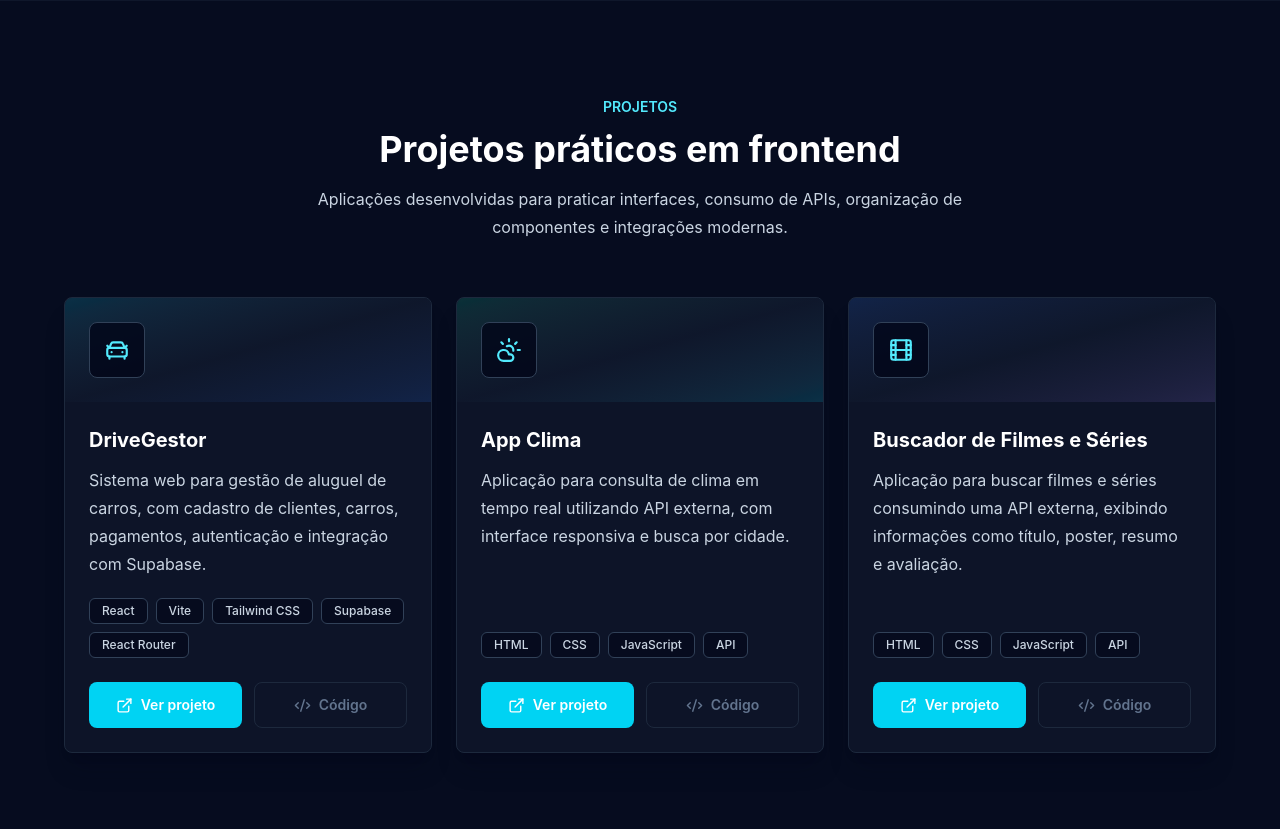
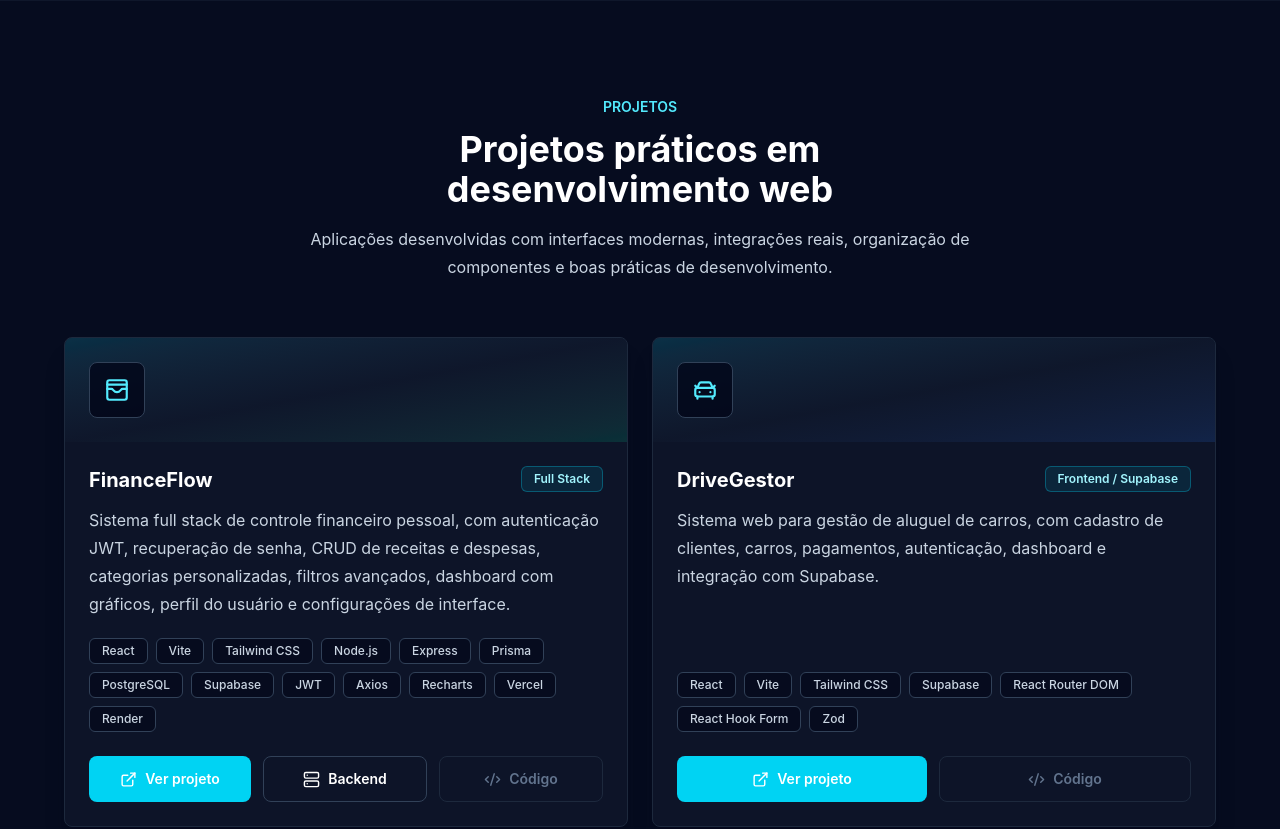
Before and after one commit to wyllyah/portfolio-profissional, a React (Vite) app: page / in a window 1280 px wide. Shown: the part 1700-2529 px from the top of the page. Built offline with nearby package versions, Linux system fonts and the light colour scheme.

Commit message:
update portfolio projects

```diff
--- a/src/agent.md
+++ b/src/agent.md
@@ -1,10 +1,10 @@
-# agent.md — Portfólio Profissional
+# agent.md - Portfolio Profissional
 
 ## Projeto
 
-Este projeto é um portfólio profissional para Gustavo Wyllyah, Desenvolvedor Frontend.
+Este projeto e um portfolio profissional para Gustavo Wyllyah, Desenvolvedor Frontend.
 
-## Stack obrigatória
+## Stack obrigatoria
 
 - React
 - Vite
@@ -15,16 +15,16 @@ Este projeto é um portfólio profissional para Gustavo Wyllyah, Desenvolvedor F
 
 ## Objetivo
 
-Criar um portfólio moderno, responsivo e profissional para apresentar projetos, habilidades e contato.
+Criar um portfolio moderno, responsivo e profissional para apresentar projetos, habilidades e contato.
 
-## Seções obrigatórias
+## Secoes obrigatorias
 
 - Navbar
 - Hero
 - Sobre
 - Projetos
 - Habilidades
-- Experiência/Estudos
+- Experiencia/Estudos
 - Contato
 - Footer
 
@@ -36,51 +36,45 @@ Criar um portfólio moderno, responsivo e profissional para apresentar projetos,
 - Bordas slate-800
 - Destaques em cyan-400 ou blue-500
 - Texto principal branco
-- Texto secundário slate-400
+- Texto secundario slate-400
 - Layout responsivo
 - Mobile first
-- Animações suaves com Framer Motion
+- Animacoes suaves com Framer Motion
 
 ## Dados pessoais
 
 Nome: Gustavo Wyllyah
-Título: Desenvolvedor Frontend
+Titulo: Desenvolvedor Frontend
 Frase principal: Desenvolvedor Frontend focado em criar interfaces modernas, responsivas e funcionais.
 
 ## Projetos
 
-### DriveGestor
-Sistema web para gestão de aluguel de carros, com cadastro de clientes, carros, pagamentos, autenticação e integração com Supabase.
+### FinanceFlow
+Sistema full stack de controle financeiro pessoal, com autenticacao JWT, recuperacao de senha, CRUD de receitas e despesas, categorias personalizadas, filtros avancados, dashboard com graficos, perfil do usuario e configuracoes de interface.
+
+Tipo:
+Projeto Full Stack
+
+Deploy:
+https://financeflow-wheat-tau.vercel.app
+
+Backend:
+https://financeflow-34u8.onrender.com
 
 Tecnologias:
-React, Vite, Tailwind CSS, Supabase, React Router
+React, Vite, Tailwind CSS, Node.js, Express, Prisma, PostgreSQL, Supabase, JWT, Axios, Recharts, Vercel, Render
 
-### App Clima
-Aplicação para consulta de clima em tempo real utilizando API externa, com interface responsiva e busca por cidade.
+### DriveGestor
+Sistema web para gestao de aluguel de carros, com cadastro de clientes, carros, pagamentos, autenticacao, dashboard e integracao com Supabase.
+
+Tipo:
+Projeto Frontend / SaaS MVP
 
 Deploy:
-https://wyllyah.github.io/app-clima/
+https://wyllyah.github.io/drive-gestor/
 
 Tecnologias:
-HTML, CSS, JavaScript, API
-
-### Buscador de Filmes e Séries
-Aplicação para buscar filmes e séries consumindo uma API externa, exibindo informações como título, poster, resumo e avaliação.
-
-Deploy:
-https://wyllyah.github.io/buscador-filmes-series/
-
-Tecnologias:
-HTML, CSS, JavaScript, API
-
-### Portfólio Pessoal
-Primeira versão do portfólio pessoal, criada para apresentar estudos, projetos e evolução como desenvolvedor.
-
-Deploy:
-https://wyllyah.github.io/portfolio-pessoal/
-
-Tecnologias:
-HTML, CSS, JavaScript
+React, Vite, Tailwind CSS, Supabase, React Router DOM, React Hook Form, Zod
 
 ## Habilidades
 
@@ -101,23 +95,23 @@ Ferramentas:
 
 Conceitos:
 - Responsividade
-- Componentização
+- Componentizacao
 - Consumo de APIs
 - CRUD
-- Autenticação
+- Autenticacao
 - Deploy
 
 ## Regras para o Codex
 
-- Não usar backend
-- Não usar banco de dados
-- Não usar autenticação
-- Não usar localStorage como funcionalidade principal
-- Não usar Bootstrap
-- Não usar jQuery
-- Não criar arquivos desnecessários
+- Nao usar backend
+- Nao usar banco de dados
+- Nao usar autenticacao
+- Nao usar localStorage como funcionalidade principal
+- Nao usar Bootstrap
+- Nao usar jQuery
+- Nao criar arquivos desnecessarios
 - Manter JavaScript
-- Usar componentes reutilizáveis
+- Usar componentes reutilizaveis
 - Separar dados dos projetos em src/data/projects.js
 - Separar habilidades em src/data/skills.js
 - Garantir responsividade
--- a/src/components/ProjectCard.jsx
+++ b/src/components/ProjectCard.jsx
@@ -1,5 +1,5 @@
 import { m } from 'framer-motion'
-import { Code2, ExternalLink } from 'lucide-react'
+import { Code2, ExternalLink, Server } from 'lucide-react'
 
 function ProjectCard({ project, index }) {
   const Icon = project.icon
@@ -20,7 +20,15 @@ function ProjectCard({ project, index }) {
       </div>
 
       <div className="flex flex-1 flex-col p-6">
-        <h3 className="text-xl font-bold text-white">{project.name}</h3>
+        <div className="flex flex-wrap items-start justify-between gap-3">
+          <h3 className="text-xl font-bold text-white">{project.name}</h3>
+          {project.type ? (
+            <span className="rounded-md border border-cyan-400/30 bg-cyan-400/10 px-3 py-1 text-xs font-semibold text-cyan-200">
+              {project.type}
+            </span>
+          ) : null}
+        </div>
+
         <p className="mt-3 flex-1 leading-7 text-slate-300">
           {project.description}
         </p>
@@ -36,23 +44,35 @@ function ProjectCard({ project, index }) {
           ))}
         </div>
 
-        <div className="mt-6 grid grid-cols-2 gap-3">
+        <div className="mt-6 flex flex-wrap gap-3">
           <a
             href={project.deployUrl}
             target={project.deployUrl.startsWith('http') ? '_blank' : undefined}
             rel={project.deployUrl.startsWith('http') ? 'noreferrer' : undefined}
-            className="inline-flex items-center justify-center gap-2 rounded-lg bg-cyan-400 px-4 py-3 text-sm font-semibold text-slate-950 transition hover:bg-cyan-300"
+            className="inline-flex min-w-36 flex-1 items-center justify-center gap-2 rounded-lg bg-cyan-400 px-4 py-3 text-sm font-semibold text-slate-950 transition hover:bg-cyan-300"
             aria-label={`Ver projeto ${project.name}`}
           >
             <ExternalLink size={17} aria-hidden="true" />
             Ver projeto
           </a>
+          {project.backendUrl ? (
+            <a
+              href={project.backendUrl}
+              target="_blank"
+              rel="noreferrer"
+              className="inline-flex min-w-36 flex-1 items-center justify-center gap-2 rounded-lg border border-slate-700 px-4 py-3 text-sm font-semibold text-white transition hover:border-cyan-400/70 hover:text-cyan-300"
+              aria-label={`Acessar backend do projeto ${project.name}`}
+            >
+              <Server size={17} aria-hidden="true" />
+              Backend
+            </a>
+          ) : null}
           {hasCodeUrl ? (
             <a
               href={project.codeUrl}
               target="_blank"
               rel="noreferrer"
-              className="inline-flex items-center justify-center gap-2 rounded-lg border border-slate-700 px-4 py-3 text-sm font-semibold text-white transition hover:border-cyan-400/70 hover:text-cyan-300"
+              className="inline-flex min-w-36 flex-1 items-center justify-center gap-2 rounded-lg border border-slate-700 px-4 py-3 text-sm font-semibold text-white transition hover:border-cyan-400/70 hover:text-cyan-300"
               aria-label={`Acessar código do projeto ${project.name}`}
             >
               <Code2 size={17} aria-hidden="true" />
@@ -60,7 +80,7 @@ function ProjectCard({ project, index }) {
             </a>
           ) : (
             <span
-              className="inline-flex cursor-not-allowed items-center justify-center gap-2 rounded-lg border border-slate-800 px-4 py-3 text-sm font-semibold text-slate-500"
+              className="inline-flex min-w-36 flex-1 cursor-not-allowed items-center justify-center gap-2 rounded-lg border border-slate-800 px-4 py-3 text-sm font-semibold text-slate-500"
               aria-label={`Código do projeto ${project.name} indisponível no momento`}
               role="text"
             >
--- a/src/components/Projects.jsx
+++ b/src/components/Projects.jsx
@@ -8,11 +8,11 @@ function Projects() {
       <div className="section-shell">
         <SectionTitle
           eyebrow="Projetos"
-          title="Projetos práticos em frontend"
-          description="Aplicações desenvolvidas para praticar interfaces, consumo de APIs, organização de componentes e integrações modernas."
+          title="Projetos práticos em desenvolvimento web"
+          description="Aplicações desenvolvidas com interfaces modernas, integrações reais, organização de componentes e boas práticas de desenvolvimento."
         />
 
-        <div className="grid gap-6 md:grid-cols-2 xl:grid-cols-3">
+        <div className="grid gap-6 lg:grid-cols-2">
           {projects.map((project, index) => (
             <ProjectCard key={project.name} project={project} index={index} />
           ))}
--- a/src/data/projects.js
+++ b/src/data/projects.js
@@ -1,34 +1,49 @@
-import { CarFront, CloudSun, Film } from 'lucide-react'
+import { CarFront, WalletCards } from 'lucide-react'
 
 export const projects = [
   {
+    name: 'FinanceFlow',
+    type: 'Full Stack',
+    description:
+      'Sistema full stack de controle financeiro pessoal, com autenticação JWT, recuperação de senha, CRUD de receitas e despesas, categorias personalizadas, filtros avançados, dashboard com gráficos, perfil do usuário e configurações de interface.',
+    technologies: [
+      'React',
+      'Vite',
+      'Tailwind CSS',
+      'Node.js',
+      'Express',
+      'Prisma',
+      'PostgreSQL',
+      'Supabase',
+      'JWT',
+      'Axios',
+      'Recharts',
+      'Vercel',
+      'Render',
+    ],
+    codeUrl: '#',
+    deployUrl: 'https://financeflow-wheat-tau.vercel.app',
+    backendUrl: 'https://financeflow-34u8.onrender.com',
+    icon: WalletCards,
+    accent: 'from-cyan-400/15 via-slate-900 to-emerald-400/15',
+  },
+  {
     name: 'DriveGestor',
+    type: 'Frontend / Supabase',
     description:
-      'Sistema web para gestão de aluguel de carros, com cadastro de clientes, carros, pagamentos, autenticação e integração com Supabase.',
-    technologies: ['React', 'Vite', 'Tailwind CSS', 'Supabase', 'React Router'],
+      'Sistema web para gestão de aluguel de carros, com cadastro de clientes, carros, pagamentos, autenticação, dashboard e integração com Supabase.',
+    technologies: [
+      'React',
+      'Vite',
+      'Tailwind CSS',
+      'Supabase',
+      'React Router DOM',
+      'React Hook Form',
+      'Zod',
+    ],
     codeUrl: '#',
     deployUrl: 'https://wyllyah.github.io/drive-gestor/',
     icon: CarFront,
     accent: 'from-cyan-400/15 via-slate-900 to-blue-500/15',
   },
-  {
-    name: 'App Clima',
-    description:
-      'Aplicação para consulta de clima em tempo real utilizando API externa, com interface responsiva e busca por cidade.',
-    technologies: ['HTML', 'CSS', 'JavaScript', 'API'],
-    codeUrl: '#',
-    deployUrl: 'https://wyllyah.github.io/app-clima/',
-    icon: CloudSun,
-    accent: 'from-emerald-400/15 via-slate-900 to-cyan-400/15',
-  },
-  {
-    name: 'Buscador de Filmes e Séries',
-    description:
-      'Aplicação para buscar filmes e séries consumindo uma API externa, exibindo informações como título, poster, resumo e avaliação.',
-    technologies: ['HTML', 'CSS', 'JavaScript', 'API'],
-    codeUrl: '#',
-    deployUrl: 'https://wyllyah.github.io/buscador-filmes-series/',
-    icon: Film,
-    accent: 'from-blue-500/15 via-slate-900 to-violet-400/15',
-  },
 ]
```
